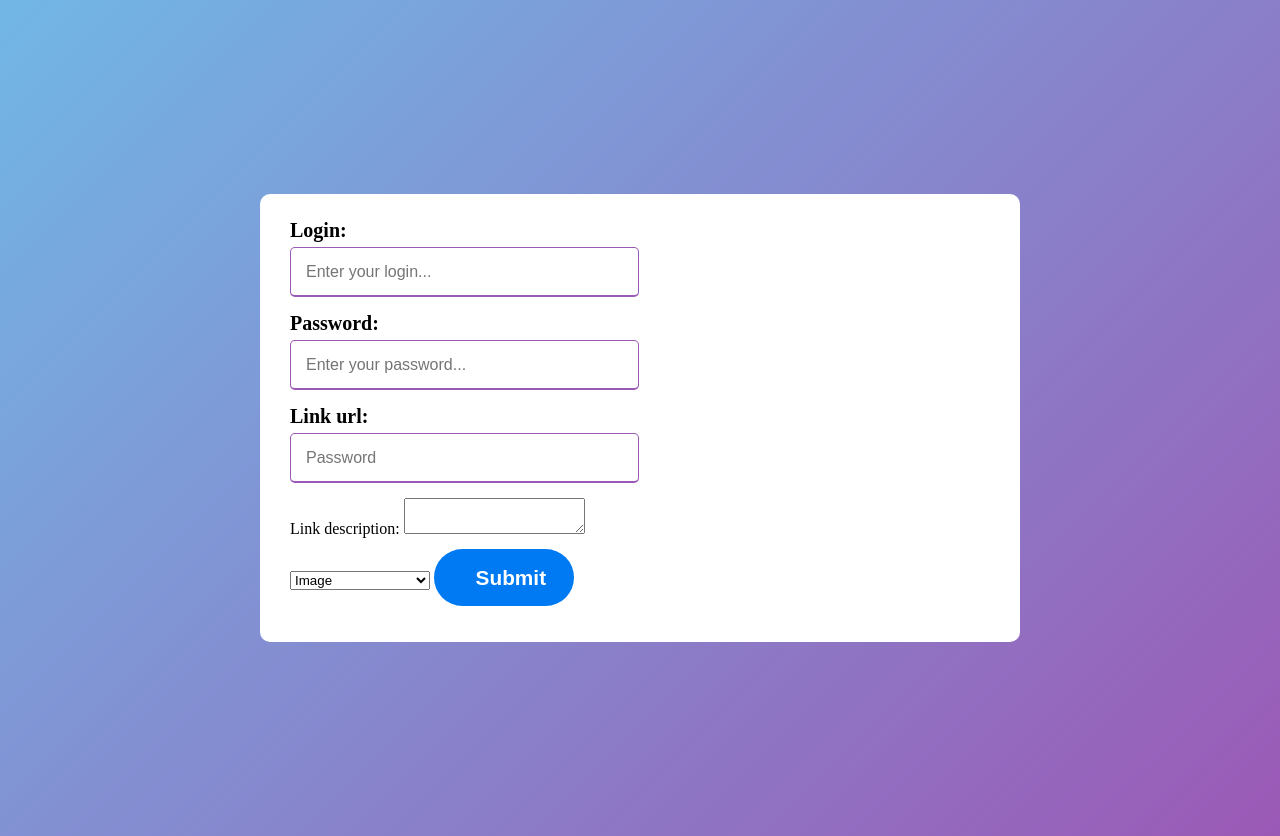
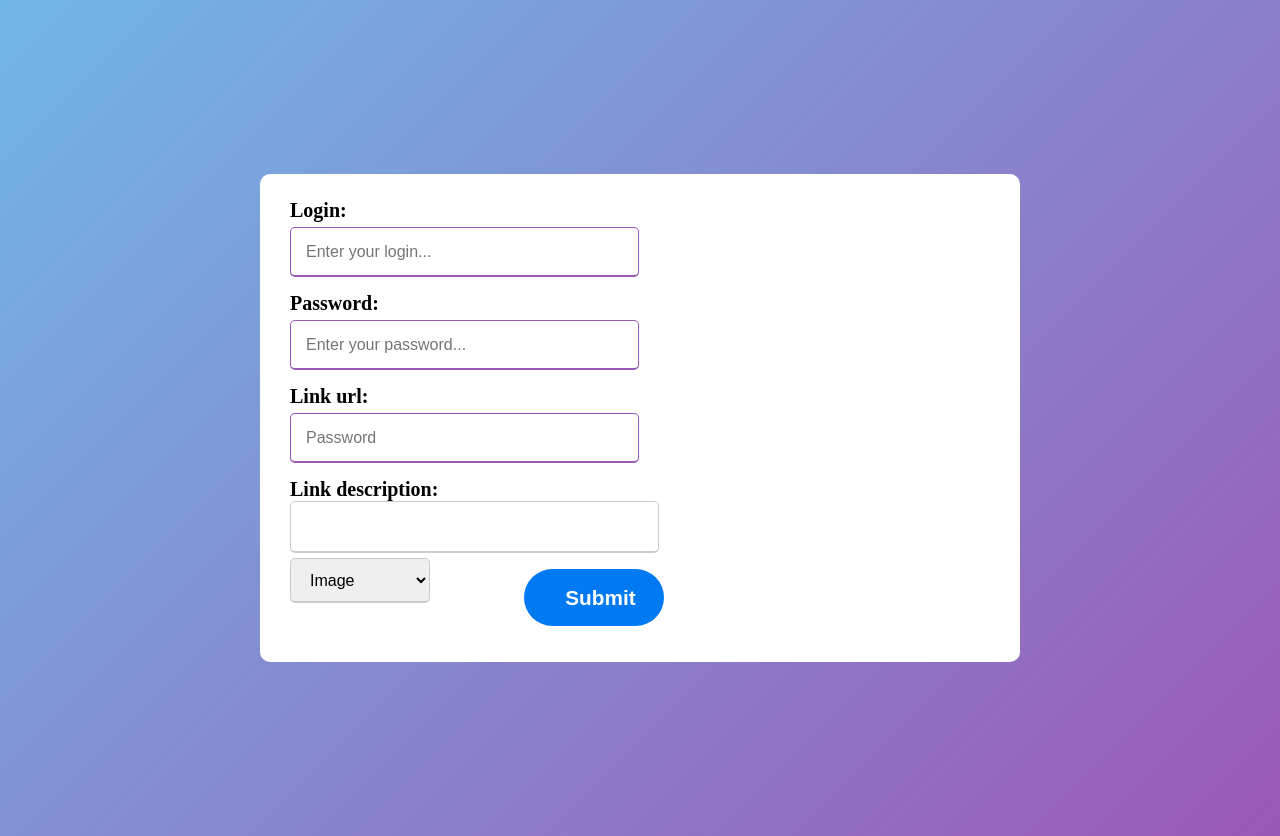
Before and after one commit to Avaarie/register, a plain HTML site: page index.html in a window 1280 px wide. Drawn offline with Linux system fonts and the light colour scheme.

Commit message:
FT - final commit version 2.0

```diff
--- a/css/main.scss
+++ b/css/main.scss
@@ -53,6 +53,28 @@ input:valid {
     display: block;
 }
 
+form .description {
+    font-size: 20px;
+    font-weight: bold;
+    margin-bottom: 5px;
+    display: flex;
+    flex-direction: column;
+}
+
+textarea {
+    height: 45px;
+    width: 100%;
+    outline: none;
+    border-radius: 5px;
+    border: 1px solid #ccc;
+    padding-left: 15px;
+    font-size: 16px;
+    border-bottom-width: 2px;
+    transition: all 0.3s ease;
+    width: 50%;
+    resize: none;
+}
+
 button {
     background-color: #007AF3;
     color: rgb(255, 255, 255);
@@ -68,8 +90,22 @@ button {
     cursor: pointer;
     margin-bottom: 0.5em;
     width: 20%;
+    margin-left: 4.5em;
 }
 
 select {
     width: 20%;
+    height: 45px;
+    outline: none;
+    border-radius: 5px;
+    border: 1px solid #ccc;
+    padding-left: 15px;
+    font-size: 16px;
+    border-bottom-width: 2px;
+    transition: all 0.3s ease;
 }
+
+.bottom {
+    flex-direction: row;
+    display: flex;
+}
--- a/index.html
+++ b/index.html
@@ -10,7 +10,7 @@
     <body>
         <div class="main-list">
             <form class="list" action="database.php" method="POST">
-                <div class='details'>
+                <div class="details">
                     <div class="login">
                         <span class="info">Login:</span>
                         <input type="text" name="login" placeholder="Enter your login...">
@@ -24,16 +24,19 @@
                         <input type="password" name="login" placeholder="Password">
                     </div>
                 </div>
+                <div></div>
                 <div class="description">
-                    <span class="info">Link description:</span>
+                    <span class="infod">Link description:</span>
                     <textarea name="link-desc"></textarea>
                 </div>
+                <div class="bottom">
                     <select name="type">
                         <option value="type1">Image</option>
                         <option value="type2">Youtube link</option>
                         <option value="type3">Other link</option>
                     </select>
                     <button type="submit" name="submit">Submit</button>
+                </div>
             </form>
         </div>
     </body>
```
Also changed, not shown: css/main.css, 1 other file. Lines whose indentation alone changed are shown as unchanged.
